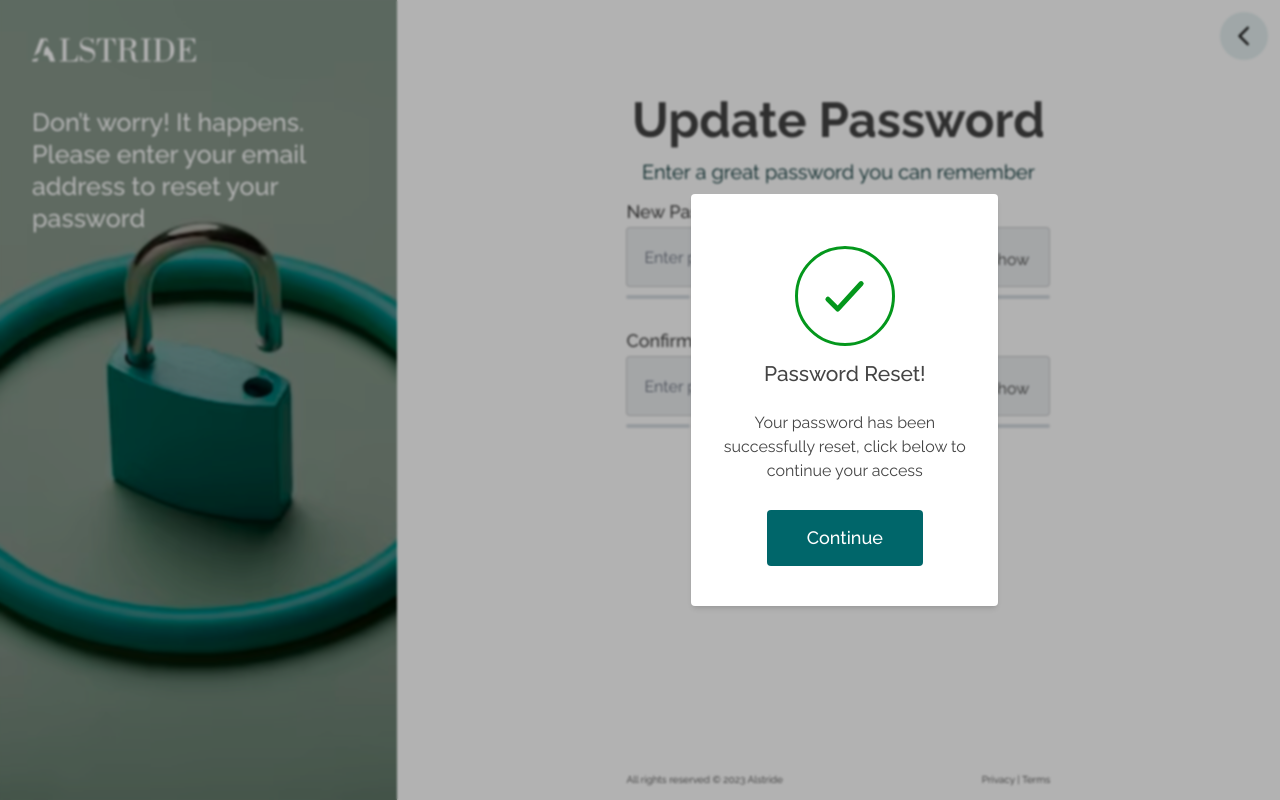
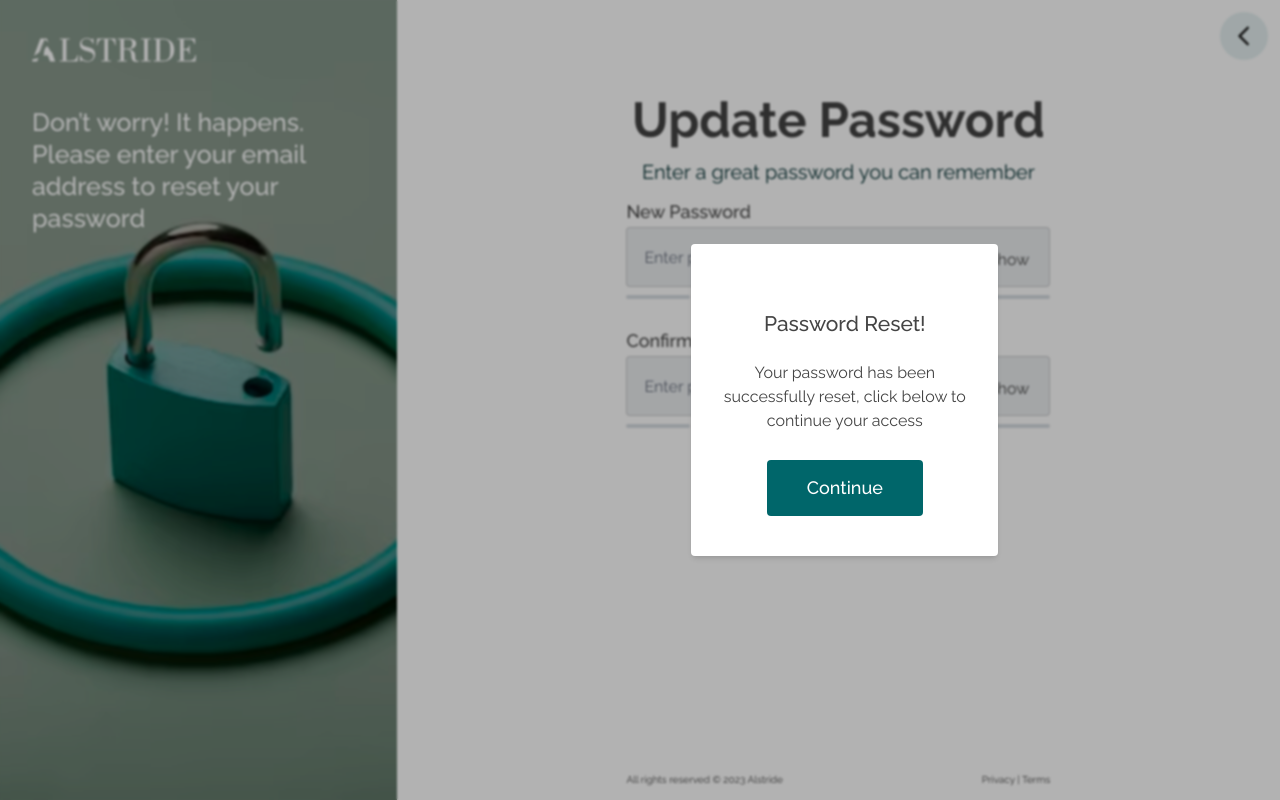
Before and after one commit to KBandipo/Alstride-E-commerce-Website, a React (Vite) app: page /update-password in a window 1280 px wide. Both pictures are taken after typing "Sample123", "Sample123" into the empty fields and a click on the button "Update Password". Built offline with nearby package versions, Linux system fonts and the light colour scheme.

Commit message:
Add dist and edit UpdatePassword

```diff
--- a/src/Page/updatePasswordPage/UpdatePassword.jsx
+++ b/src/Page/updatePasswordPage/UpdatePassword.jsx
@@ -289,7 +289,7 @@ function UpdatePassword() {
         {/* Success Message Overlay */}
         {successMessageVisible && (
           <div className="fixed inset-0 flex items-center  justify-center bg-black/30 backdrop-blur-[1px] backdrop-filter">
-            <div className=" absolute h-full w-full rounded bg-white px-6 py-[40px] text-center shadow-md sm:right-[22%] sm:h-auto sm:w-[62%] md:right-[22%] md:w-[24%]">
+            <div className=" absolute h-auto w-[62%] rounded bg-white px-6 py-[40px] text-center shadow-md sm:right-[22%] md:right-[22%] md:w-[24%]">
               <div className="flex w-full items-center justify-between px-3 pt-3">
                 {/* I created an empty div here */}
                 <div></div>
@@ -302,7 +302,7 @@ function UpdatePassword() {
               <img
                 src="/image/resetPasswordSuccessIcon.svg"
                 alt="resetPasswordSuccessIcon"
-                className="mx-auto h-[100px] w-[100px]"
+                className="mx-auto hidden h-[100px] w-[100px]"
               />
               <h2 className="mt-3 text-[21px] font-medium leading-normal text-[#444] ">
                 Password Reset!
```
Also changed, not shown: 4 other files (tests, documents, lock files or other folders).
